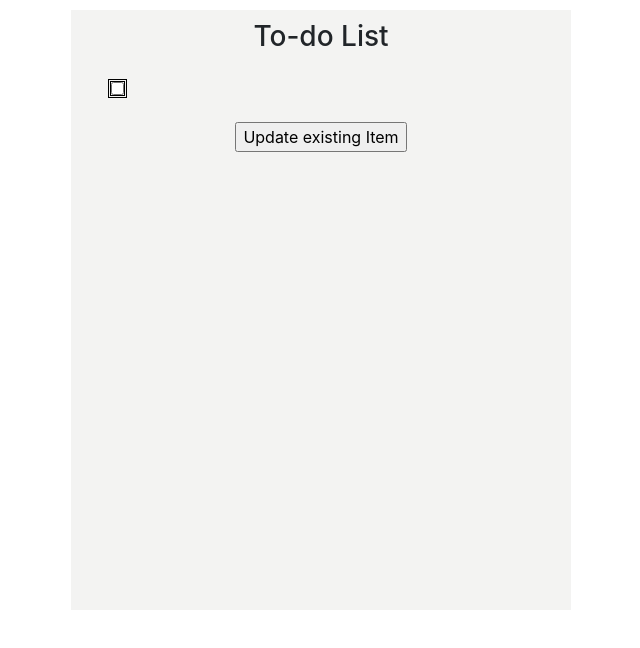
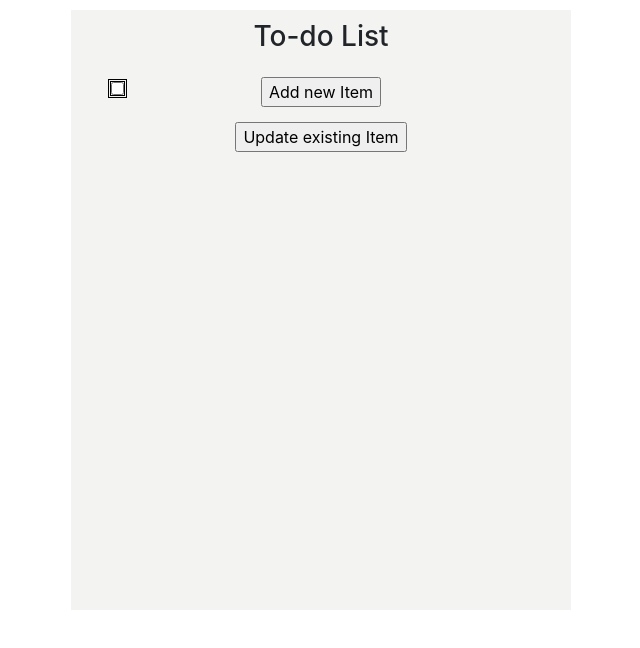
Before and after one commit to madhurabhujbal/todo-list, a React (Create React App) app: page / in a window 1280 px wide. Shown: the top 648 px of the page, without its empty margins (319-959 px from the left). Built offline with nearby package versions, Linux system fonts and the light colour scheme; the HTML template or start-up script is replaced by a standard one.

Commit message:
Add code for adding new item to ListItem component

```diff
--- a/src/components/ListItem.jsx
+++ b/src/components/ListItem.jsx
@@ -15,6 +15,13 @@ function ListItem({ listItem, addNewItem, updateItem }) {
           autoFocus
         />
       </div>
+      <div className="col-md-6">
+        <input
+          type="button"
+          onClick={() => addNewItem(listItem.id)}
+          value="Add new Item"
+        />
+      </div>
     </div>
   );
 }
```
